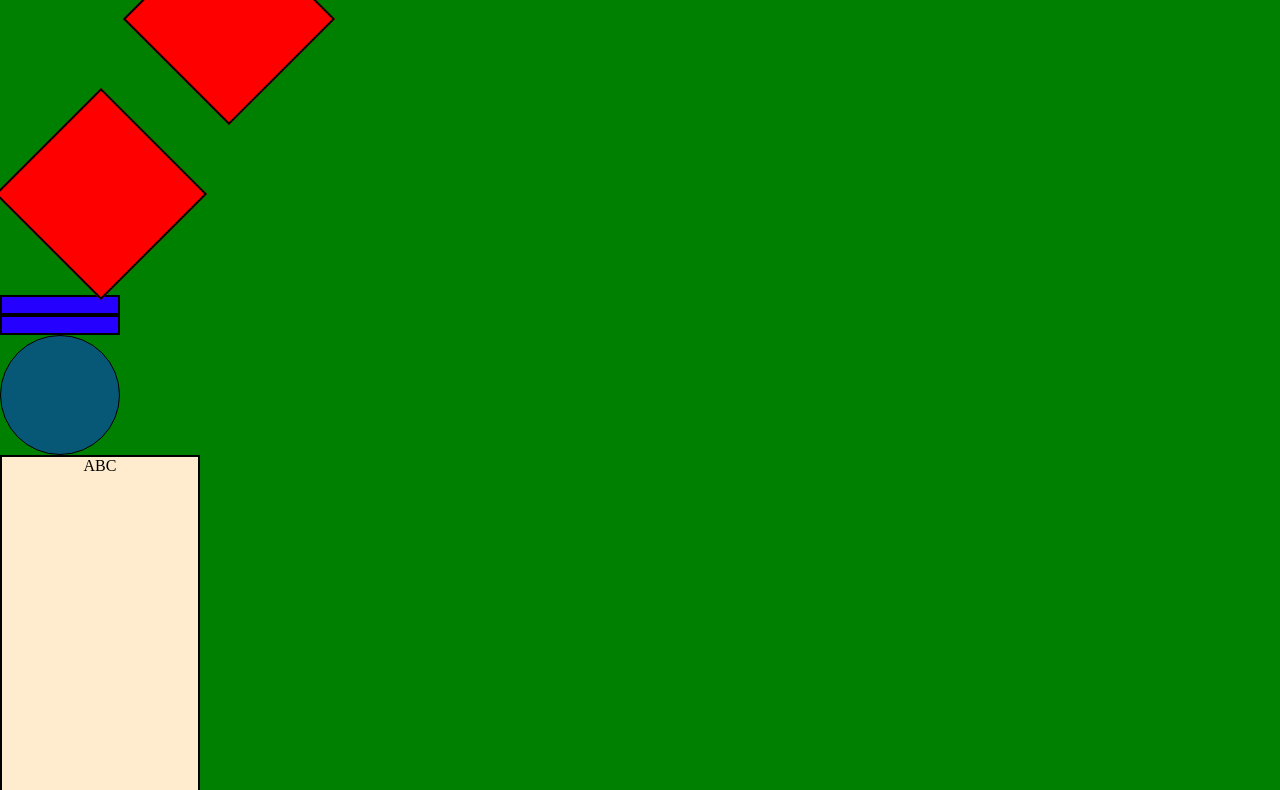
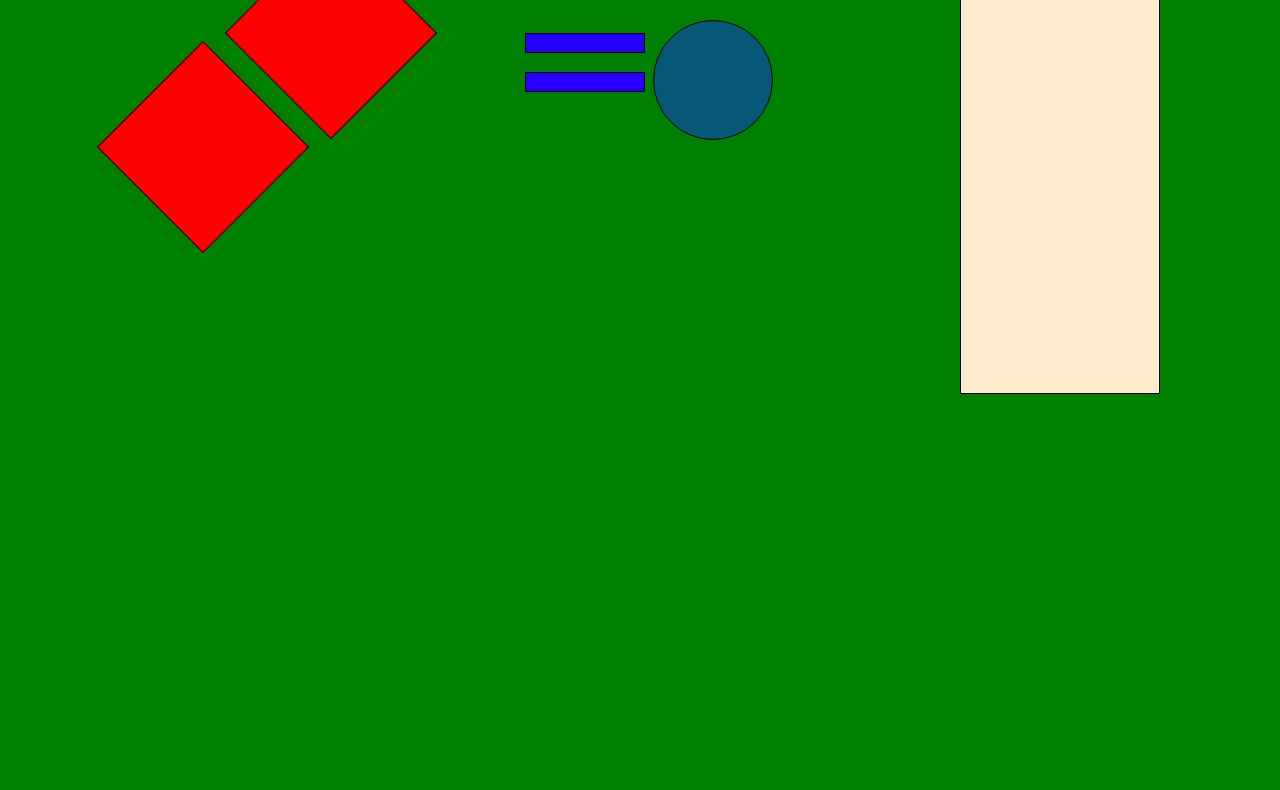
Before and after one commit to mslomaa/geometric-figures, a plain HTML site: page index.html in a window 1280 px wide. Shown: the part 182-972 px from the top of the page. After the commit the page ends 900 px from the top, so only its background shows below. Drawn offline with Linux system fonts and the light colour scheme.

Commit message:
final full view modification

```diff
--- a/index.html
+++ b/index.html
@@ -13,12 +13,20 @@
 <body>
     <nav class="navigation"></nav>
     <div class="container">
+        <div class="container-box-square">
             <div class="container-square1"></div>
             <div class="container-square2"></div>
+        </div>
+        <div class="container-box-mix">
+            <div class="contaiiner-box-mix rectangle">
                 <div class="container-rectangle1"></div>
                 <div class="container-rectangle2"></div>
+            </div>
             <div class="container-circle"></div>
+        </div>
+        <div class="container-box-rectangle">
             <div class="container-rectangle3">ABC</div>
+        </div>
     </div>
 
 </body>
--- a/style/style.css
+++ b/style/style.css
@@ -21,41 +21,65 @@ html{
 .container {
     width: 100vw;
     height: 100vh;
+    position: relative;
 }
 
 .container-square1, .container-square2 {
+    position: absolute;
     width: 150px;
     height: 150px;
     background-color: red;
-    border: 2px solid black;
+    border: 1px solid black;
     transform: rotate(45deg);
-    margin: 2%;
 }
 
-.container-square1 {
-    margin-left: 12%;
+.container-rectangle1, .container-rectangle2 {
+    position: absolute;
+    width: 120px;
+    height: 20px;
+    background-color: rgb(38, 0, 255);
+    border: 1px solid black;
+}
+.container-rectangle1 {
+    margin-left: 41%;
+    margin-top: 9%;
+}
+.container-rectangle2 {
+    margin-left: 41%;
+    margin-top: 12%;
 }
 
 
-.container-rectangle1, .container-rectangle2 {
-    width: 120px;
-    height: 20px;
-    background-color: rgb(38, 0, 255);
-    border: 2px solid black;
+.container-square1 {
+    margin-left: 20%;
+    margin-top: 40px;
+}
+
+.container-square2 {
+    margin-left: 10%;
+    margin-top: 12%;
 }
 
 .container-circle {
+    position: absolute;
     width: 120px;
     height: 120px;
     border-radius: 50%;
     background-color: rgb(7, 87, 119) ;
     border: 1px solid black;
+    margin-left: 51%;
+    margin-top: 8%;
+
 }
 
 .container-rectangle3 {
+    position: absolute;
     width: 200px;
-    height: 400px;
+    height: 450px;
     background-color: blanchedalmond;
     text-align: center;
-    border: 2px solid black;
+    border: 1px solid black;
+    font-size: 35px;
+    margin-left: 75%;
+    margin-top: 2%;
 }
```
Lines whose indentation alone changed are shown as unchanged.
